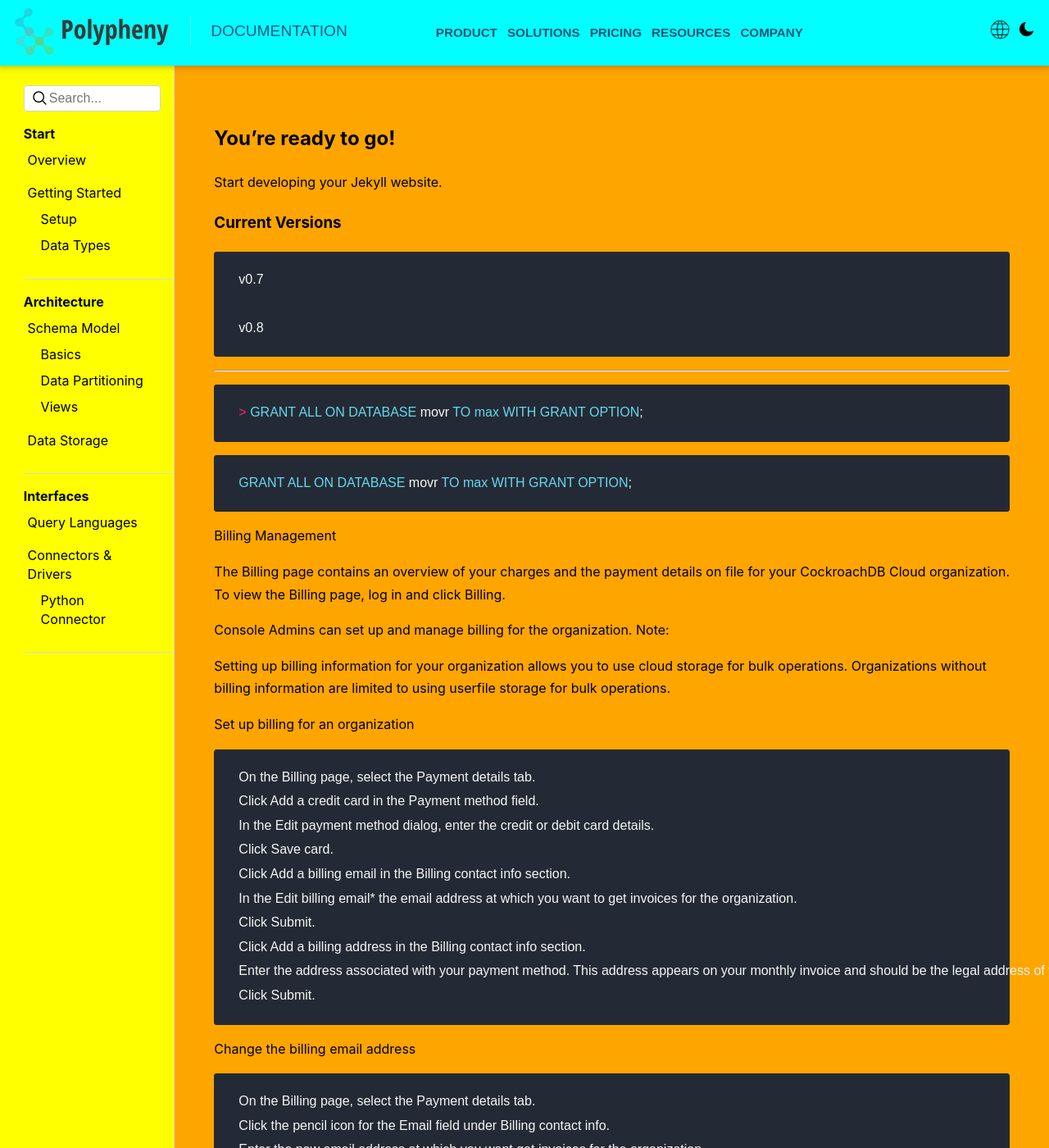
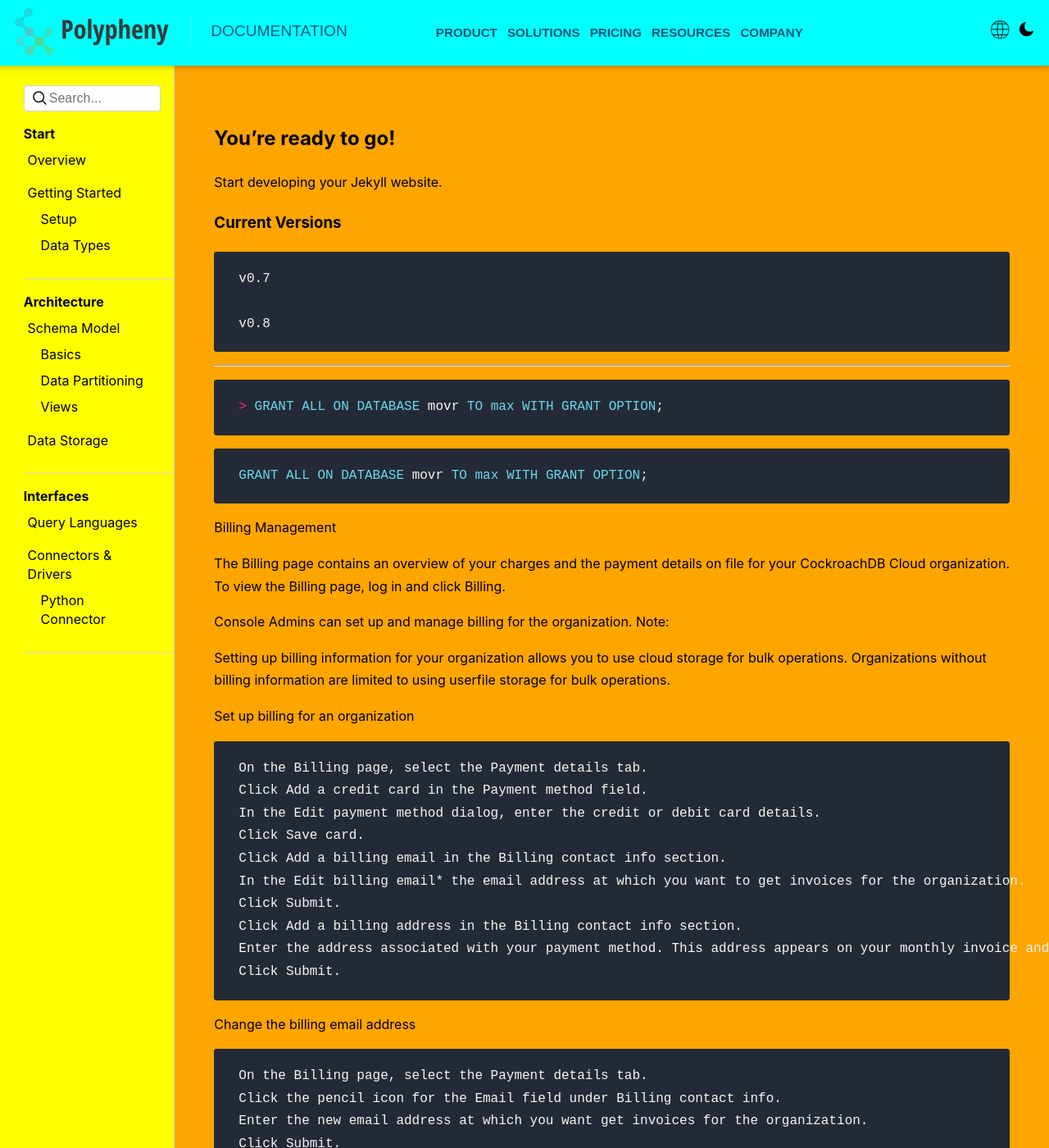
Before and after one commit to hennlo/docs, a Jekyll site: the page built from index.md, in a window 1280 px wide and 1400 px high. Shown: the whole window at 82% size. Built offline with Jekyll 4.4.1, drawn with Linux system fonts in a browser that asks for light colours.

Commit message:
revert font

```diff
--- a/_sass/syntax_highlight/monokai.scss
+++ b/_sass/syntax_highlight/monokai.scss
@@ -132,7 +132,6 @@ $background: #242a35;
 code{
   background-color: "#282C34";
   color: whitesmoke;
-  font-family: 'SourceCodePro-Regular', Arial, Helvetica, sans-serif;
 }
 pre {
   background-color: "#282C34";
```
